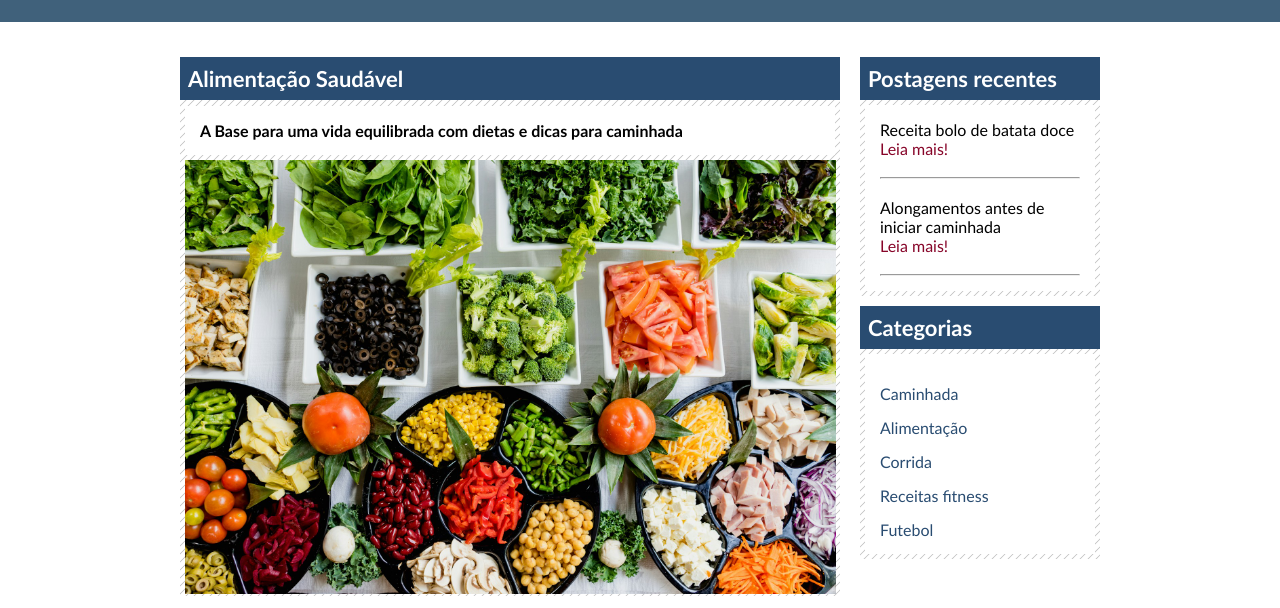
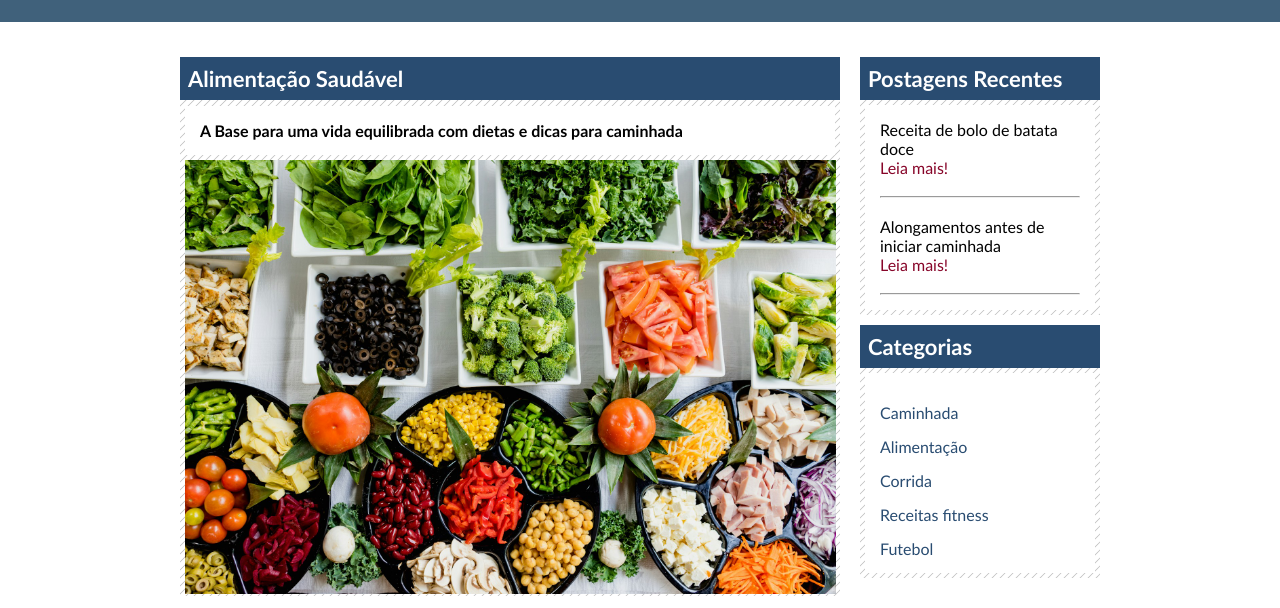
Before and after one commit to lukasmaicon/Noticia-Cidade, a plain HTML site: page saude.html in a window 1280 px wide. Shown: the part 166-774 px from the top of the page. Drawn offline with Linux system fonts and the light colour scheme.

Commit message:
primeiro commit

```diff
--- a/saude.html
+++ b/saude.html
@@ -45,9 +45,9 @@
             </div>
 
             <div class="lateral">
-                    <h1>Postagens recentes</h1>
+                    <h1>Postagens Recentes</h1>
                 <div class="lateral-conteudo">
-                    <p>Receita bolo de batata doce</p>
+                    <p>Receita de bolo de batata doce</p>
                     <a href="#">Leia mais!</a> <br><br>
                     <hr> <br>
                     <p>Alongamentos antes de iniciar caminhada</p>
```
Also changed, not shown: brasil.html (+1 -1 lines), index.html (+2 -2 lines).
